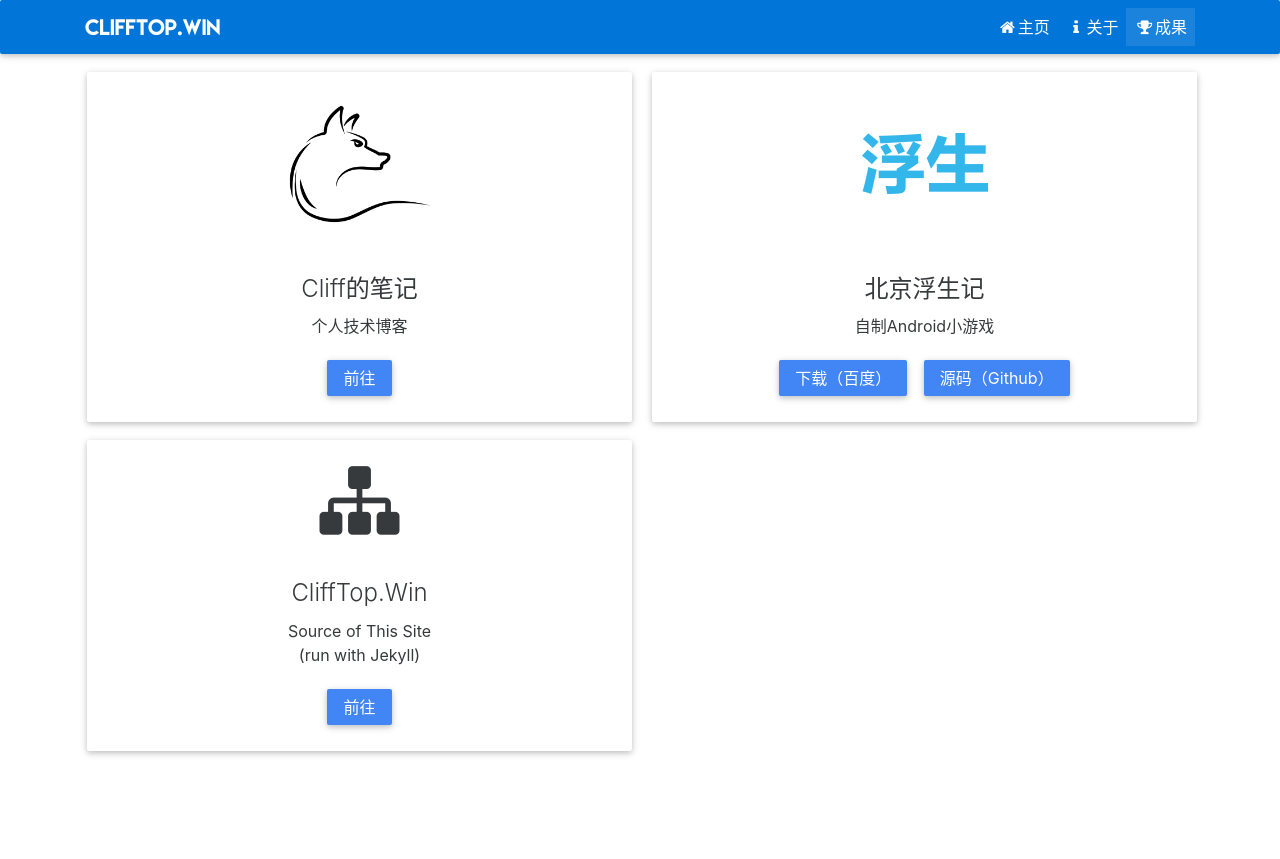
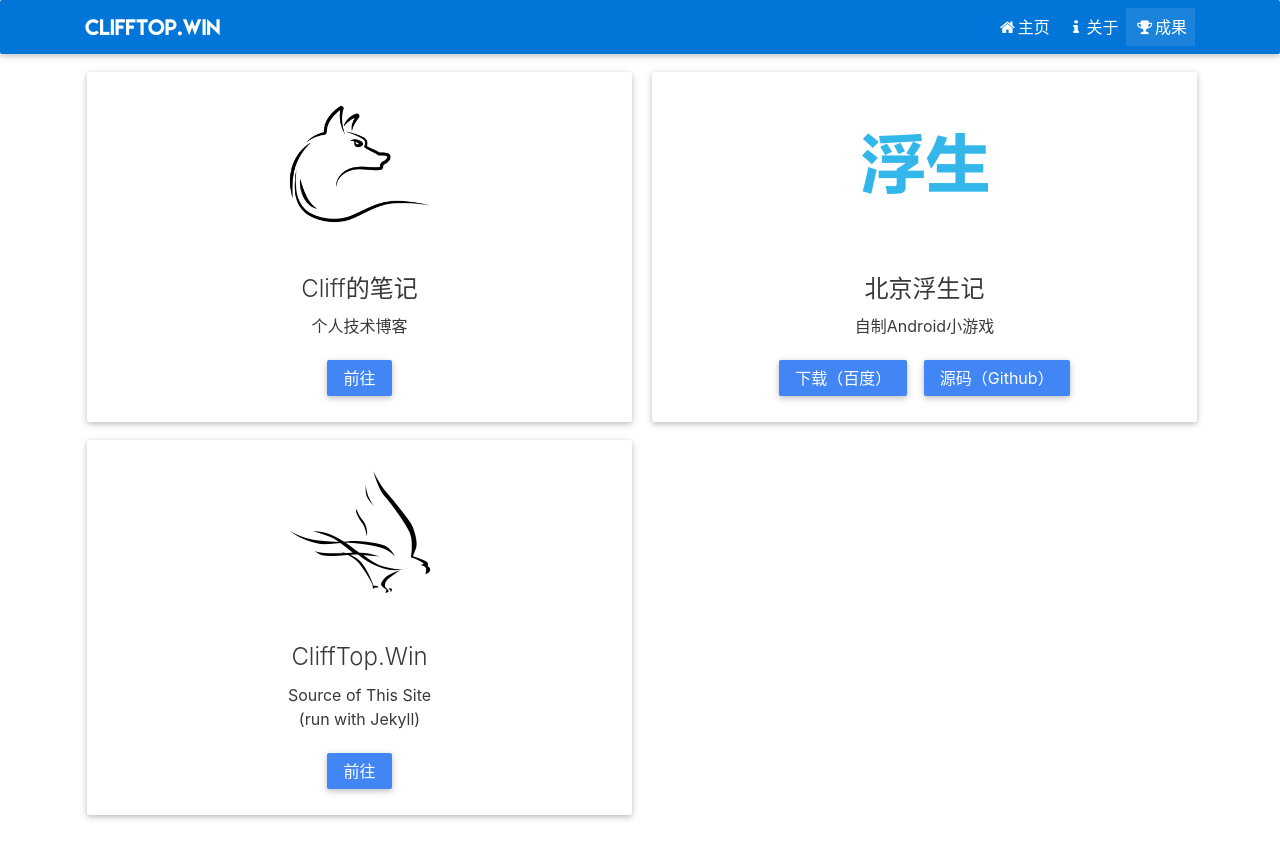
Before and after one commit to CliffHan/cliffhan.github.io, a Jekyll site: the page built from artifacts.html, in a window 1280 px wide. Shown: the top 859 px of the page. Built offline with Jekyll 4.4.1, drawn with Linux system fonts in a browser that asks for light colours.

Commit message:
change clifftop icon

```diff
--- a/artifacts.html
+++ b/artifacts.html
@@ -19,7 +19,7 @@
     </div>
     <div class="card">
       <div class="card-block text-xs-center">
-        <i class="fa fa-sitemap fa-5x text-xs-center"></i>
+        <img src="/img/clifftop.png" alt="Blog-favicon" class="card-img-top m-x-auto" />
       </div>
       <div class="card-block text-xs-center">
         <h4 class="card-title">CliffTop.Win</h4>
```
Also changed, not shown: img/clifftop.png (added).
